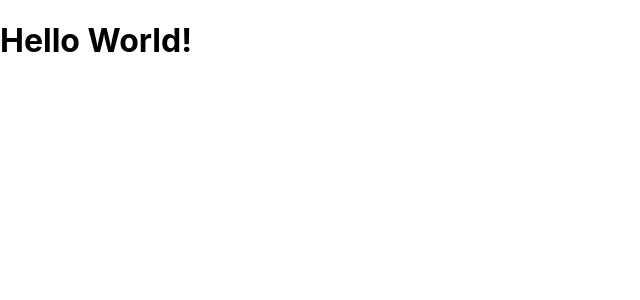
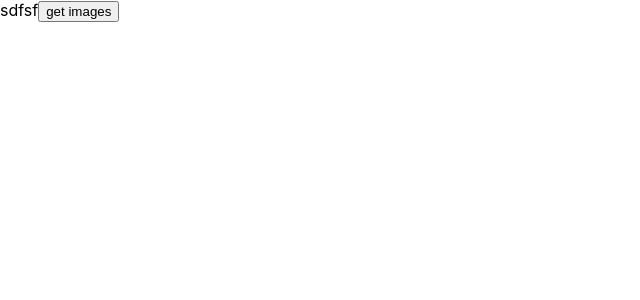
Before and after one commit to Matthew-Hawk/PairProgrammingFrontEnd, a React (Create React App) app: page /home in a window 1280 px wide. Shown: the top 300 px of the page, without its empty margins (0-640 px from the left). Built offline with nearby package versions, Linux system fonts and the light colour scheme.

Commit message:
initial setup complete for routes

```diff
--- a/package.json
+++ b/package.json
@@ -6,6 +6,7 @@
     "@testing-library/jest-dom": "^5.16.5",
     "@testing-library/react": "^13.3.0",
     "@testing-library/user-event": "^13.5.0",
+    "axios": "^0.27.2",
     "react": "^18.2.0",
     "react-dom": "^18.2.0",
     "react-router-dom": "^6.3.0",
--- a/src/App.js
+++ b/src/App.js
@@ -1,14 +1,25 @@
 import "./App.scss"
 //importing components
 import Header from "./Components/Header/Header";
-
+//importing pages
+import HomePage from "./pages/HomePage/HomePage";
+import CreatersPage from "./pages/CreatersPage/CreatersPage";
+import NotFoundPage from "./pages/NotFoundPage/NotFoundPage";
 //importing other important stuff
+import {BrowserRouter, Routes, Route, Navigate} from 'react-router-dom'
 
 function App() {
   return (
   <>
-  <Header />
-  <h1>Hello World!</h1>
+  <BrowserRouter>
+    <Header />
+    <Routes>
+      <Route path='/' element={<Navigate to='/Home' />}></Route>
+      <Route path='/home' element={<HomePage />}></Route>
+      <Route path='/creaters' element={<CreatersPage />}></Route>
+      <Route path='*' element={<NotFoundPage />}></Route>
+    </Routes>
+  </BrowserRouter>
   </>
   );
 }
--- a/src/Components/Header/Header.js
+++ b/src/Components/Header/Header.js
@@ -3,7 +3,7 @@ import "./Header.scss"
 function Header (){
 
     return(
-        <></>
+        <>sdfsf</>
     )
 }
 export default Header
--- /dev/null
+++ b/src/pages/CreatersPage/CreatersPage.js
@@ -0,0 +1,7 @@
+function CreatersPage() {
+    return (
+        <h1>im a page too</h1>
+    )
+}
+
+export default CreatersPage
--- /dev/null
+++ b/src/pages/HomePage/HomePage.js
@@ -0,0 +1,16 @@
+import axios from 'axios'
+
+function HomePage() {
+
+    const handleOnClick = () => {
+        axios.get("http://localhost:8080/images").then(res => {
+            console.log(res.data)
+        })
+    }
+
+    return (
+        <button onClick={handleOnClick}>get images</button>
+    )
+}
+
+export default HomePage
--- /dev/null
+++ b/src/pages/NotFoundPage/NotFoundPage.js
@@ -0,0 +1,10 @@
+function NotFoundPage() {
+
+    return (
+        <div>
+            HTTP 404: Page Not Found
+        </div>
+    );
+  }
+
+  export default NotFoundPage;
```
Also changed, not shown: 1 other file (tests, documents, lock files or other folders).
